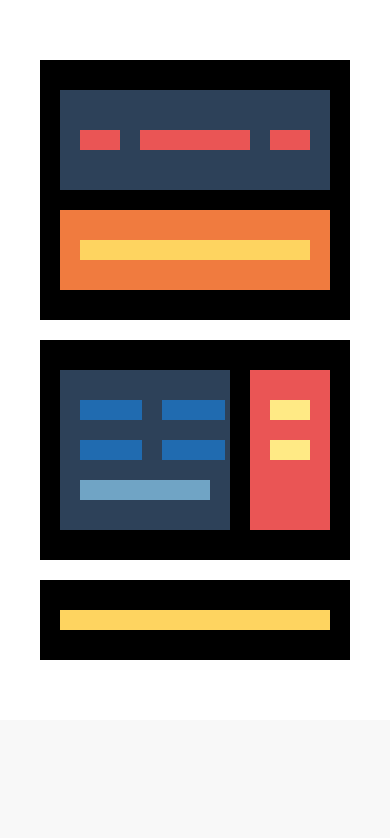
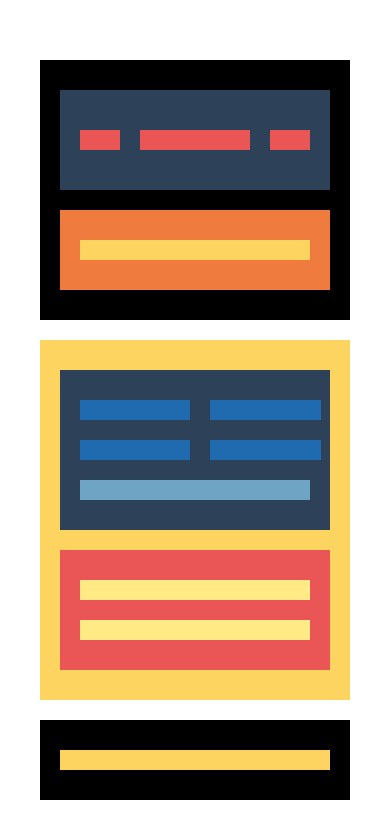
Before and after one commit to jc-alvarez-fdez/sprint_01_01, a plain HTML site: page nivell_01/index.html in a window 390 px wide. Drawn offline with Linux system fonts and the light colour scheme.

Commit message:
Exercici_02 Punto de ruptura para tablets

```diff
--- a/nivell_01/css/nivell_01.css
+++ b/nivell_01/css/nivell_01.css
@@ -101,3 +101,21 @@ main aside {
 .azul02 {
     background-color: var(--azul02);
 }
+
+/* Punto de ruptura para tablets */
+
+@media (max-width: 748px) {
+
+    .container {
+        max-width: 748px;
+    }
+
+    main {
+        background-color: var(--amarillo01);
+        display: block;
+    }
+    main section, main aside {
+        width: initial;
+    }
+
+}
```
